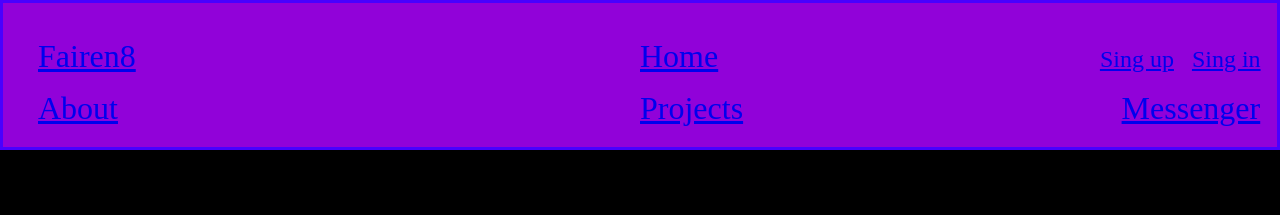
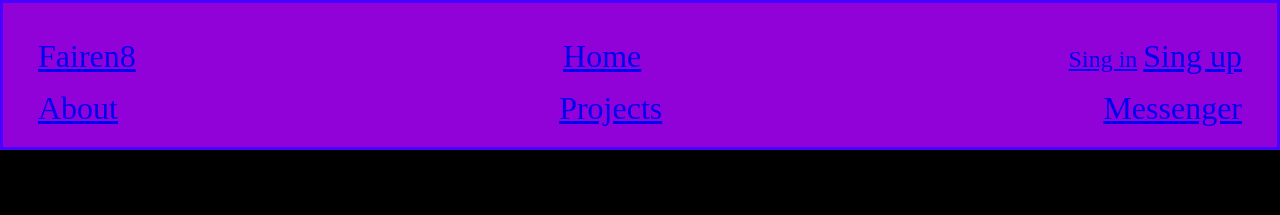
Before and after one commit to Fairen8/my_website, a plain HTML site: page index.html in a window 1280 px wide. Shown: the top 215 px of the page. Drawn offline with Linux system fonts and the light colour scheme.

Commit message:
Макет
Настройка навигации

```diff
--- a/index.html
+++ b/index.html
@@ -10,16 +10,16 @@
     <div>
         <ul class="navbar">
             <li><a href="https://github.com/Fairen8">Fairen8</a></li>
-            <li class="center"><a href="index.html">Home</a></li>
-            <li class="sing"><a href="sing_up.html">Sing up</a></li>
-            <li class="sing"><a href="sing_in.html">Sing in</a></li>
+            <li><a href="index.html">Home</a></li>
+            <li style="font-size: x-large;"><a href="sing_in.html">Sing in</a>
+            <a style="font-size: xx-large;" href="sing_up.html">Sing up</a></li>
         </ul>
     </div>
     <div style="position: relative; top: 15px;">
         <ul class="navbar">
             <li><a href="about.html">About</a></li>
-            <li class="center"><a href="projects.html">Projects</a></li>
-            <li class="right"><a href="messenger.html">Messenger</a></li>
+            <li><a href="projects.html">Projects</a></li>
+            <li><a href="messenger.html">Messenger</a></li>
         </ul>
     </div>
 </header>
--- a/style.css
+++ b/style.css
@@ -8,23 +8,15 @@ header {
     margin: 0;
     padding: 0;
     list-style-type: none;
+    display: flex;
+    justify-content:space-between;
 }
 .navbar li { display: inline; }
-.sing {
-    display: inline-block;
-    margin: 5px;
+.center {
     position: relative;
-    left: 79%;
-    font-size: x-large;
+    left: 1.5%;
 }
-.center {
-    position: absolute;
-    left: 50%;
-}
-.right {
-    position: absolute;
-    left: 90%;
-}
+
 body{
     margin:0;
     overflow-x:hidden;
```
